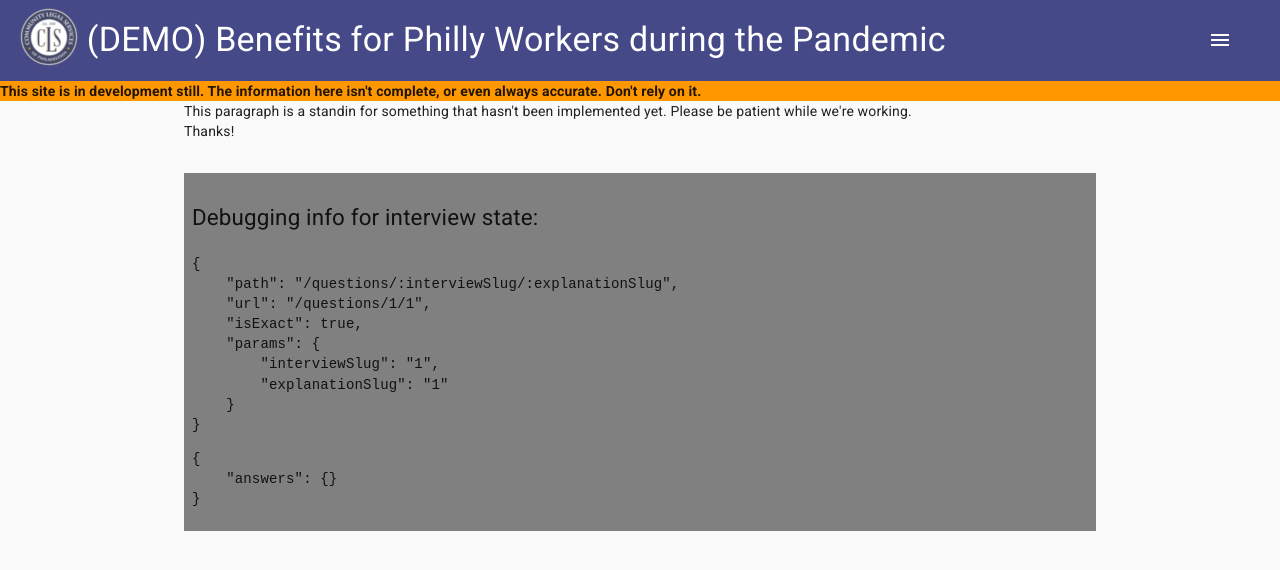
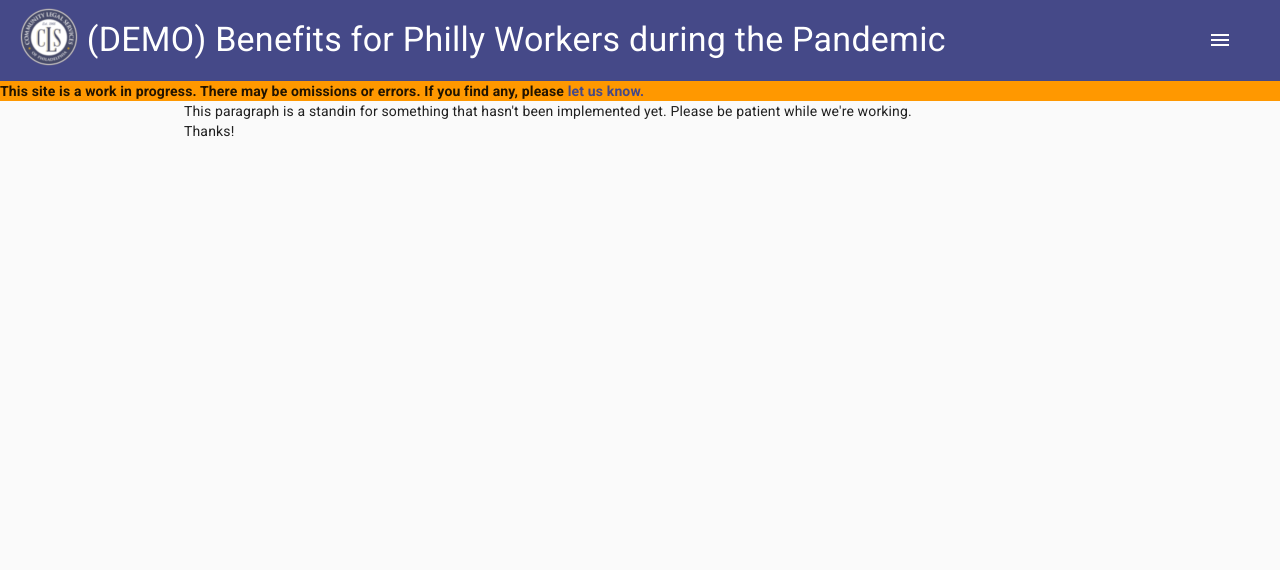
Before and after one commit to CLSPhila/philly-worker-support, a React (Create React App) app: page /questions/1/1 in a window 1280 px wide. Shown: the top 570 px of the page. Built offline with nearby package versions, Linux system fonts and the light colour scheme.

Commit message:
removed Debugger and changed demo warning text

```diff
--- a/src/components/Questioner.js
+++ b/src/components/Questioner.js
@@ -2,7 +2,6 @@ import React, { useReducer } from "react";
 import Paper from "@material-ui/core/Paper";
 import Box from "@material-ui/core/Box";
 import { makeStyles } from "@material-ui/core/styles";
-import { Debugger } from "./extras/debugger";
 import { UPDATE_ANSWER, GO_BACK } from "../actions";
 
 const useStyles = makeStyles((theme) => ({
@@ -80,7 +79,6 @@ function Questioner({ questions, pickQuestion }) {
   return (
     <Box>
       <Paper className={styles.root}>{pickQuestion(state, dispatch)}</Paper>
-      <Debugger state={state} />
     </Box>
   );
 }
--- a/src/components/extras/DemoWarning.js
+++ b/src/components/extras/DemoWarning.js
@@ -1,12 +1,13 @@
 import React from "react";
 import Box from "@material-ui/core/Box";
+import Link from "@material-ui/core/Link";
 
 export const DemoWarning = () => {
   return (
     <Box bgcolor="warning.main">
       <b>
-        This site is in development still. The information here isn't complete,
-        or even always accurate. Don't rely on it.
+        This site is a work in progress. There may be omissions or errors. If
+        you find any, please <Link href="/feedback">let us know.</Link>
       </b>
     </Box>
   );
--- a/src/components/pages/ExplanationPage.js
+++ b/src/components/pages/ExplanationPage.js
@@ -7,7 +7,6 @@ import {
   INTERVIEW_SLUG as ucUrl,
   explanations as ucExplanations,
 } from "../interviews/UCandPUAQuestions";
-import { Debugger } from "../extras/debugger";
 
 import NotImplementedYet from "../extras/NotImplementedYet";
 
@@ -15,12 +14,7 @@ export const ExplanationPage = ({ match, location }) => {
   const { params } = match;
   const { state = {} } = location;
   const { interviewSlug, explanationSlug } = params;
-  return (
-    <>
-      {pickExplanation(interviewSlug, explanationSlug, state)}
-      <Debugger state={state} match={match} />
-    </>
-  );
+  return <>{pickExplanation(interviewSlug, explanationSlug, state)}</>;
 };
 
 function componentOr404(explanations, state) {
--- a/src/components/pages/PageNotFound.js
+++ b/src/components/pages/PageNotFound.js
@@ -1,8 +1,5 @@
 import React from "react";
 
 export const PageNotFound = (props) => {
-  console.log("Page not found.");
-  console.log(props);
-
   return <div>The page you are looking for could not be found.</div>;
 };
```
